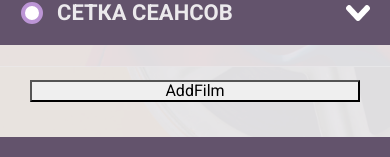
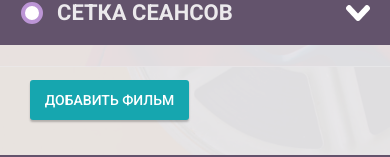
Before and after one commit to H1Znt/Diploma-shfe, a React (Vite) app: page /movies/edit in a window 390 px wide. Shown: the part 777-934 px from the top of the page. Built offline with nearby package versions, Linux system fonts and the light colour scheme; no server answers; sample sign-in values are in the browser's storage.

Commit message:
Changed styles in AdminPage

```diff
--- a/src/Pages/AdminPage/AdminPage.tsx
+++ b/src/Pages/AdminPage/AdminPage.tsx
@@ -143,8 +143,6 @@ export const AdminPage = () => {
       }
     }
   };
-
-  const handleAddFilm = () => setIsFilmModalOpen(true);
 
   return (
     <ChangeBgImage>
@@ -301,8 +299,8 @@ export const AdminPage = () => {
               isSectionOpen("sessionGrid") ? "" : "admin-section__hidden"
             }`}
           >
-            <button onClick={() => {setIsFilmModalOpen(true)}}>
-              AddFilm
+            <button className="admin-section__btn" onClick={() => {setIsFilmModalOpen(true)}}>
+              Добавить фильм
             </button>
           </section>
         </Stack>
--- a/src/styles/_adminPage.scss
+++ b/src/styles/_adminPage.scss
@@ -81,7 +81,7 @@
     line-height: 1.125rem;
 
     background: var(--base-color-admin-body);
-    padding: 35px 5px 36px 104px;
+    padding: 35px 5px 36px 94px;
   }
 
   &__hallSet {
--- a/src/styles/_createHallModal.scss
+++ b/src/styles/_createHallModal.scss
@@ -220,7 +220,7 @@
     }
   }
 
-  .btn {
+  .btn-box {
     max-width: 200px;
     width: 100%;
   }
```
